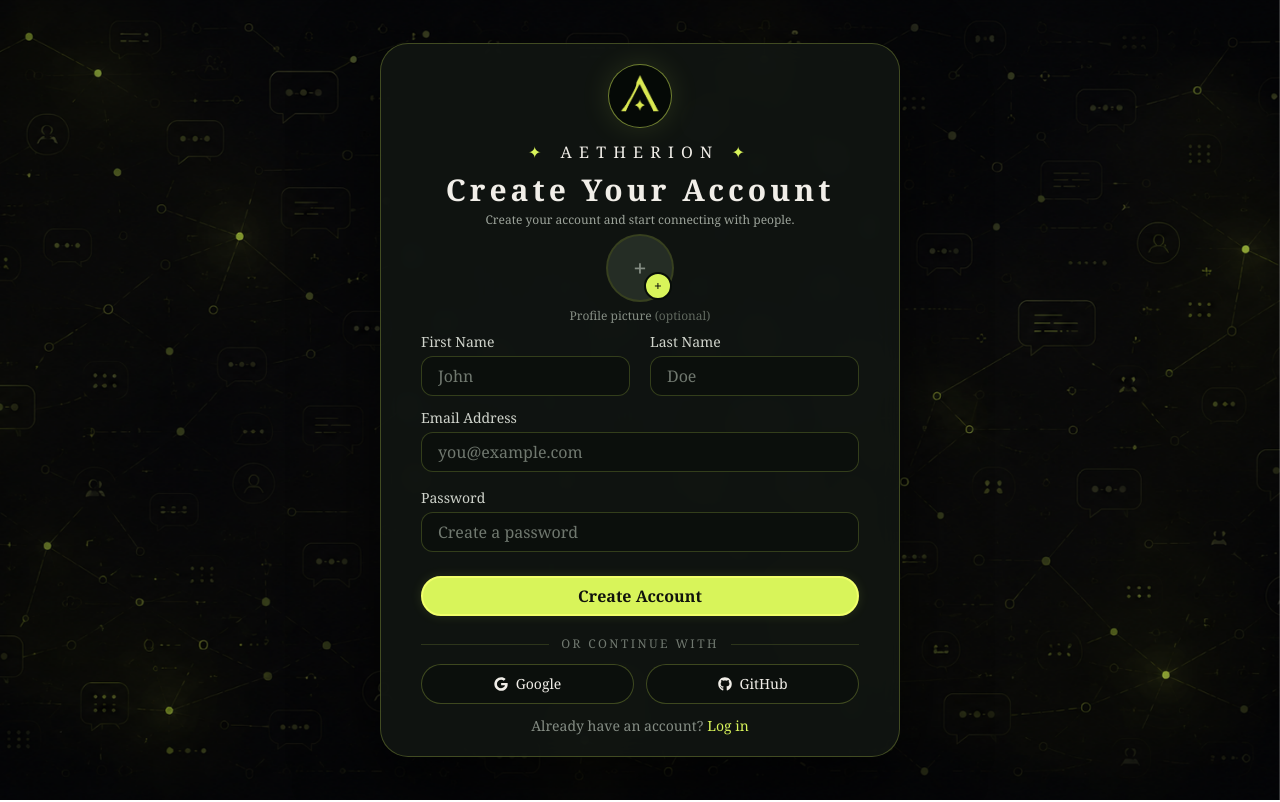
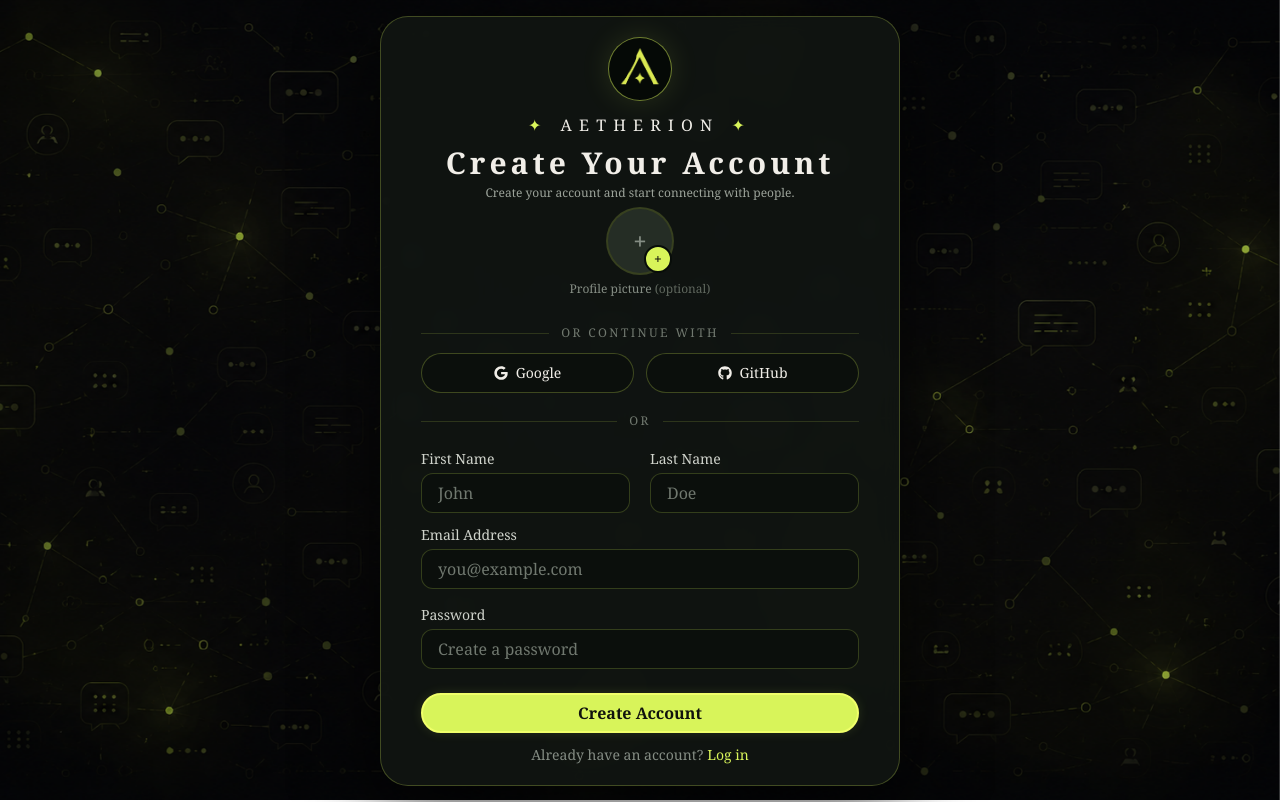
Before and after one commit to PrithwishDas101/Aetherion, a React (Vite) app in the folder client/: page /signup in a window 1280 px wide. Built offline with nearby package versions, Linux system fonts and the light colour scheme; no server answers.

Commit message:
style: move social sign-in above signup form

```diff
--- a/client/src/pages/Signup.jsx
+++ b/client/src/pages/Signup.jsx
@@ -190,6 +190,9 @@ function Signup() {
               )}
             </div>
 
+            <OAuthButtons />
+            <div className="my-5 flex items-center gap-3 text-xs uppercase tracking-[0.2em] text-[#70786f]"><span className="h-px flex-1 bg-[#d8f45a]/15" /><span>or</span><span className="h-px flex-1 bg-[#d8f45a]/15" /></div>
+
             {/* Form */}
             <form onSubmit={onFormSubmit} className="mx-auto max-w-[560px]">
               {/* First + Last Name */}
@@ -304,7 +307,6 @@ function Signup() {
               </button>
             </form>
 
-            <OAuthButtons />
 
             {/* Login */}
             <div className="mt-3 text-center text-sm text-[#858d84]">
```
